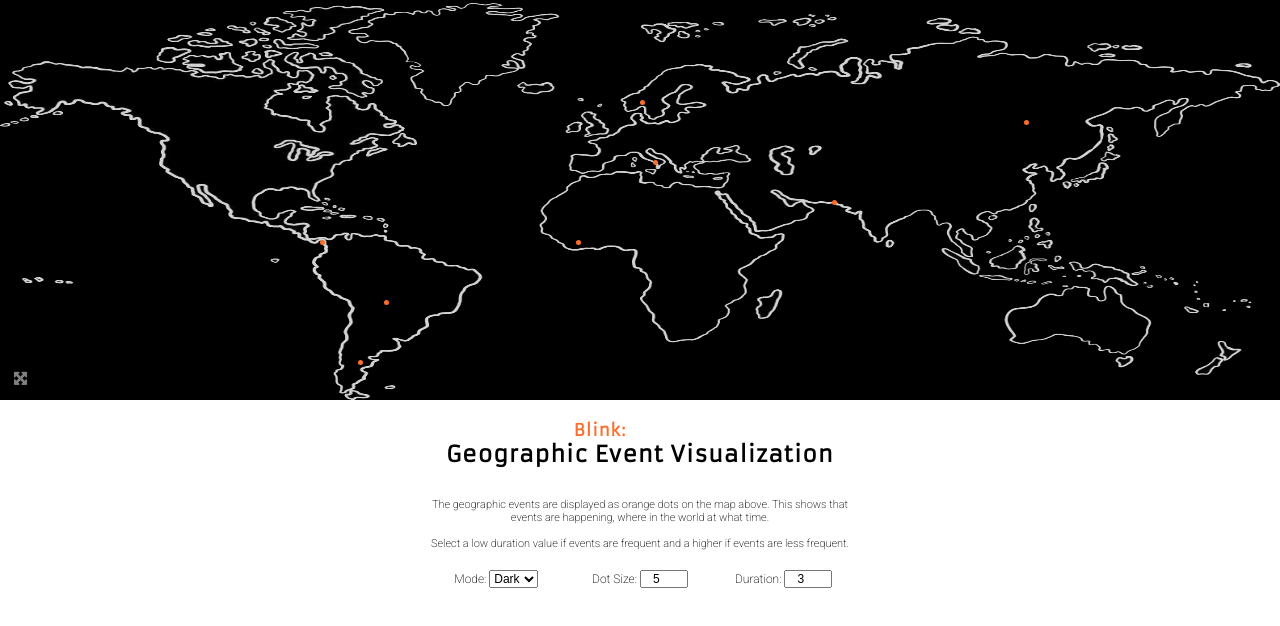
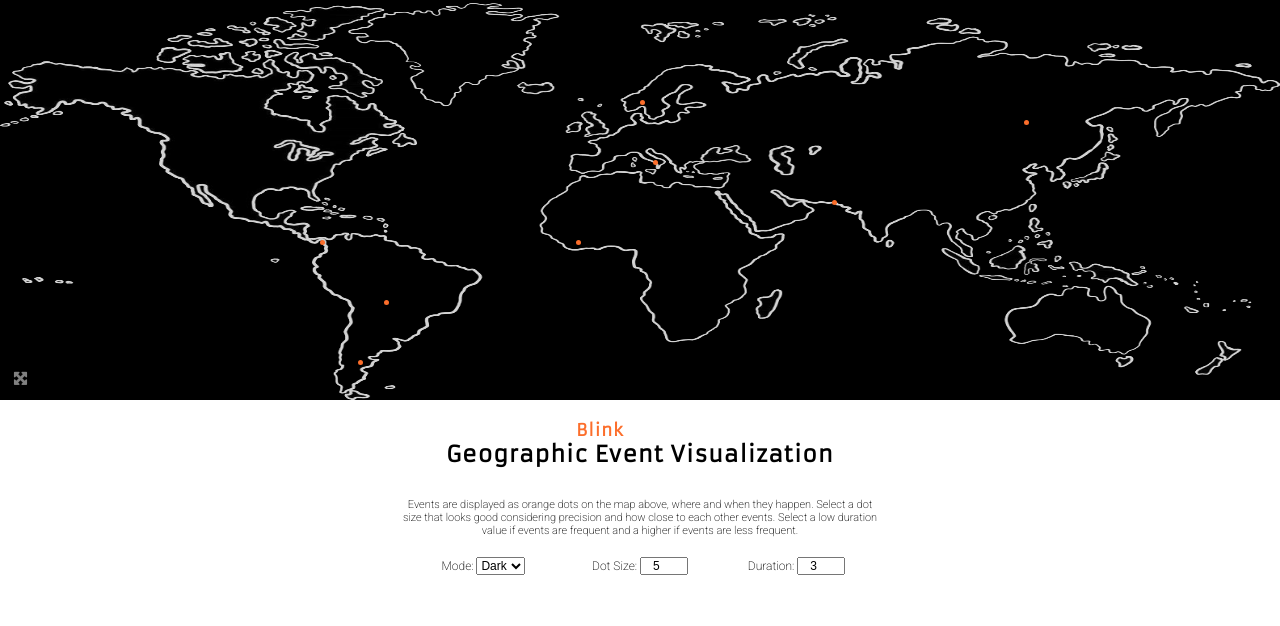
Before and after one commit to Telcred/blink, a plain HTML site: page index.html in a window 1280 px wide. Drawn offline with Linux system fonts and the light colour scheme.

Commit message:
doc updated

```diff
--- a/assets/css/style.css
+++ b/assets/css/style.css
@@ -54,7 +54,7 @@ body {
   position: absolute;
   text-align: center;
   top: 50%;
-  width: 440px;
+  width: 480px;
   left: 50%;
   transform: translate(-50%, 0%);
 }
--- a/index.html
+++ b/index.html
@@ -5,7 +5,7 @@
   <meta charset="UTF-8">
   <meta http-equiv="X-UA-Compatible" content="IE=edge">
   <meta name="viewport" content="width=device-width, initial-scale=1.0">
-  <meta name="description" content="Blink is a geographic visualisation of events">
+  <meta name="description" content="Blink is a geographic visualization of events">
   <link rel="stylesheet" href="assets/css/style.css">
 
   <title>Blink</title>
@@ -24,13 +24,11 @@
   <!-- Project description  -->
   <div id="lowerHalf">
     <section>
-      <h1>Blink:</h1>
+      <h1>Blink</h1>
       <h2>Geographic Event Visualization</h2>
 
-      <p>
-        The geographic events are displayed as orange dots on the map above.
-        This shows that events are happening,
-        where in the world at what time. <br> <br>
+      <p>Events are displayed as orange dots on the map above, where and when they happen.
+        Select a dot size that looks good considering precision and how close to each other events.
         Select a low duration value if events are frequent and a higher if events are less frequent. </p>
     </section>
 
```
Also changed, not shown: assets/readme/info.png (added).
